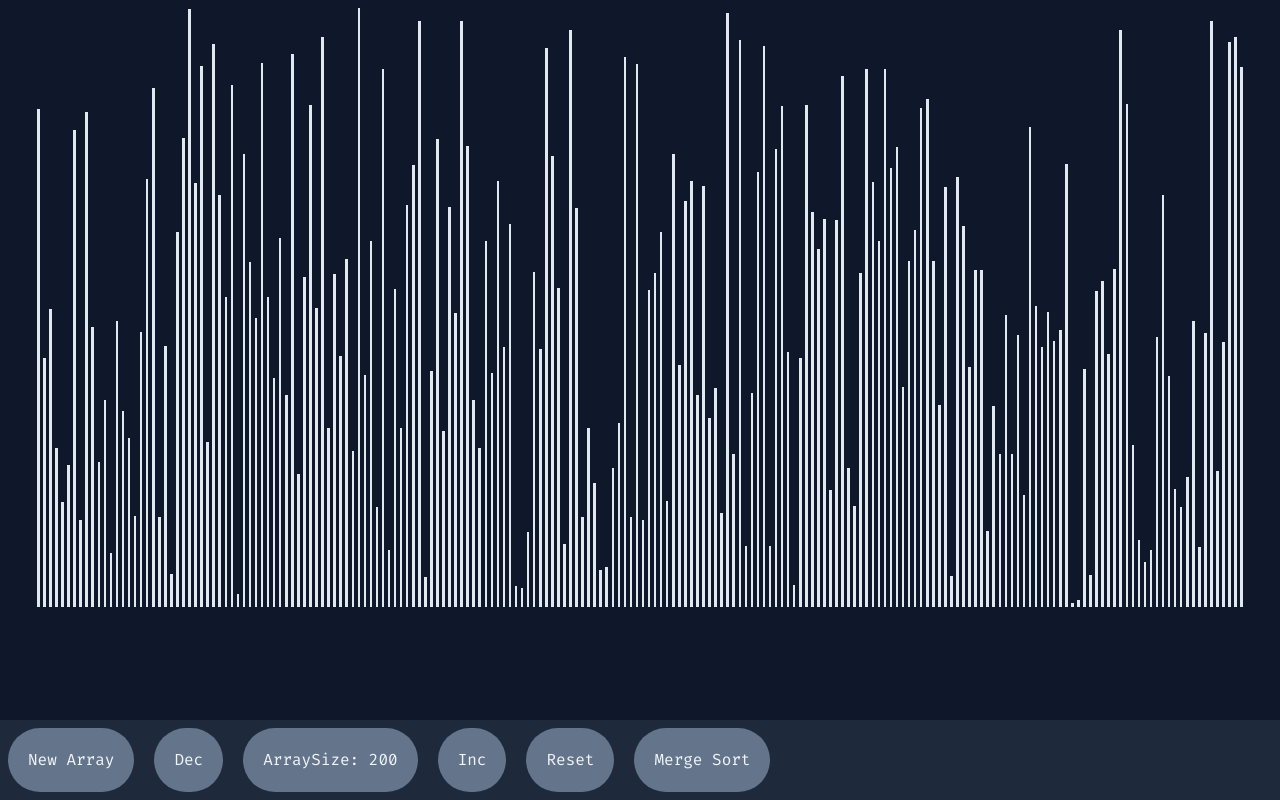
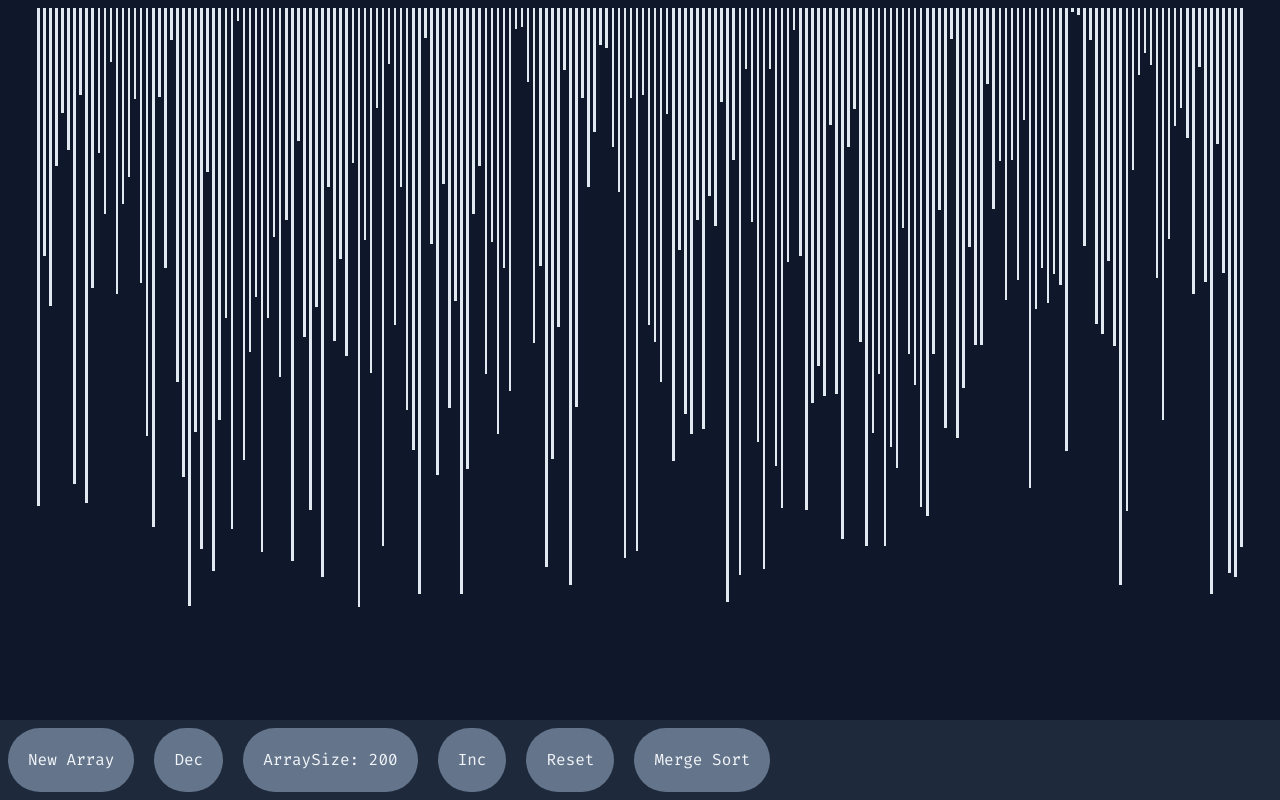
Before and after one commit to thamognya/Algo-Visualizer, a Next.js app: page / in a window 1280 px wide. Built offline with nearby package versions, Linux system fonts and the light colour scheme.

Commit message:
better look

```diff
--- a/components/sortingVisualizer/index.tsx
+++ b/components/sortingVisualizer/index.tsx
@@ -69,7 +69,7 @@ export class SortingVisualizer extends React.Component<{}, ArrayState> {
         return (
             <>
                 <div className="">
-                    <div className="text-center w-screen mt-2 min-h-half-screen">
+                    <div className="flex justify-center w-screen mt-2 min-h-half-screen">
                         {array &&
                             array.map((value: any, idx: any) => {
                                 return (
```
